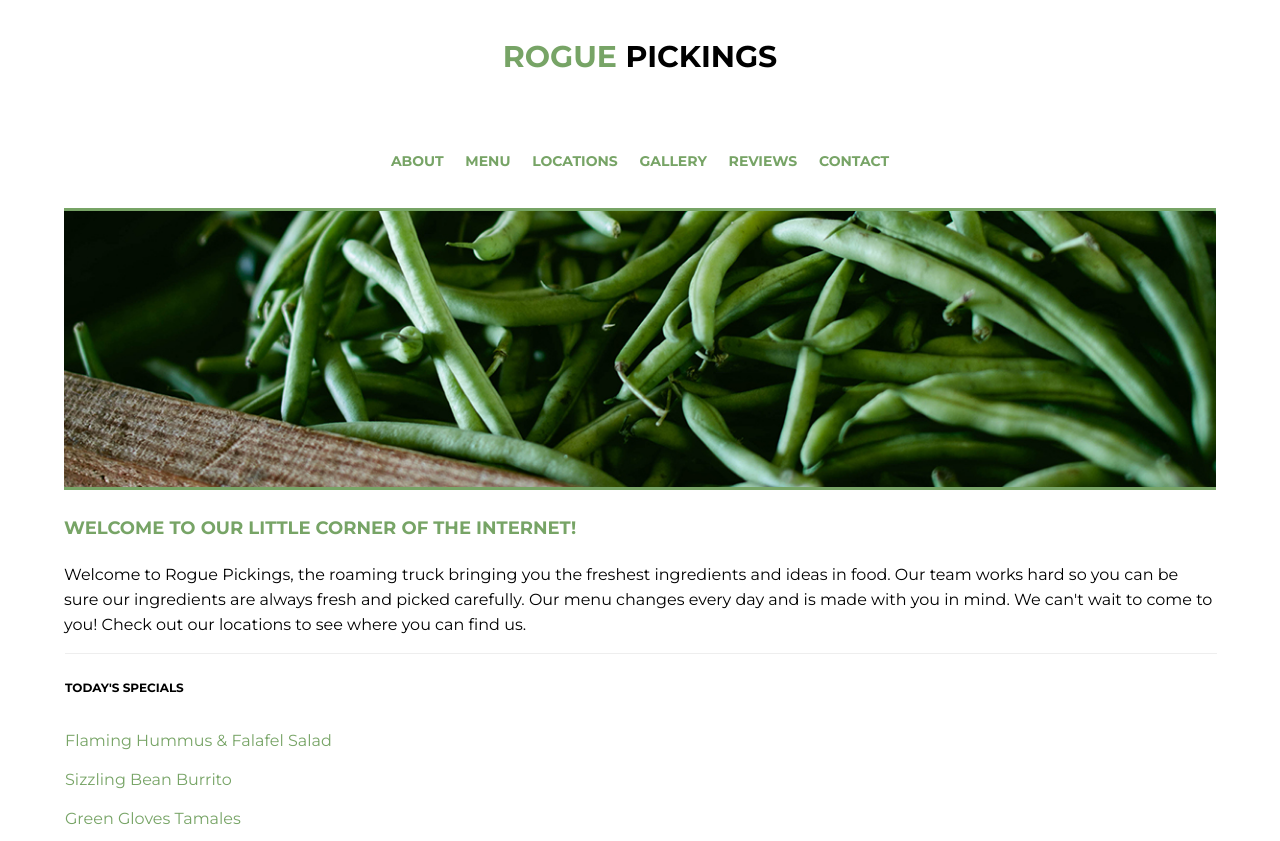
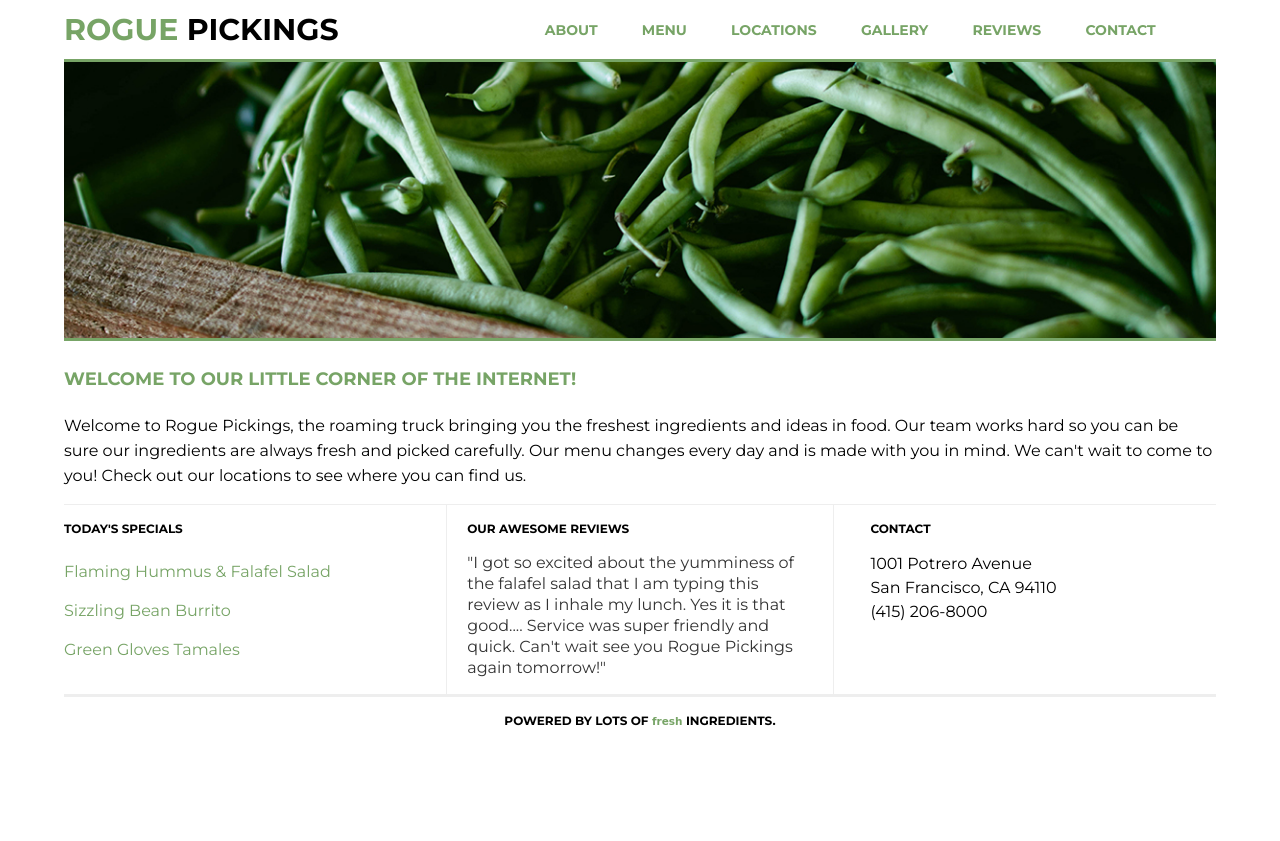
Before and after one commit to mikaturner/206-rogue_pickings-206starter, a plain HTML site: page index.html in a window 1280 px wide. Shown: the top 841 px of the page. After the commit the page ends 800 px from the top, so only its background shows below. Drawn offline with Linux system fonts and the light colour scheme; a web font is replaced by a local one.

Commit message:
Added responsive stylings

```diff
--- a/css/main.css
+++ b/css/main.css
@@ -2,12 +2,12 @@ html {
     font-size:16px;
 }
 body {
+	align-items: center;
+	display: flex;
 	font-size:1em;
 	font-family: 'Montserrat', Helvetica, Arial, sans-serif;
-	display: flex;
 	justify-content: center;
-	align-items: center;
-	flex-flow: row wrap;
+
 }
 
 .container {
@@ -43,28 +43,33 @@ h4 {
 p {
 	font-size: 0.875em;
 	line-height: 1.3125em;
-    padding: 0 1.875em;
 }
 
 /*The widths are in a percentage!*/
 header {
-	margin: 0 auto;
+	border-bottom: 3px solid #77a466;
+	width: 100%;
+	text-align: center;
 	display: flex;
 	justify-content: center;
 	align-items: center;
-	flex-flow: column wrap;
+	flex-flow: row wrap;
+
 }
 
 header h1 {
 	margin: 0;
-	padding: 38px 0;
+	padding: 38px 20px 20px 20px;
+	border-bottom: 3px solid #77a466;
+	width: 100%;
 }
 header h1 span {
 	color: #77a466;
 }
 
 header nav {
-	padding: 2.375em 0;
+	padding: 20px 0;
+	width: 100%;
 }
 header nav ul {
 	margin: 0;
@@ -74,8 +79,8 @@ header nav ul li {
 	text-transform: uppercase;
 	font-weight: 700;
 	font-size: 0.875em;
-	padding: 0 0.625em;
-	display: inline;
+	padding: 10px 0;
+	list-style: none;
 }
 header nav ul li a{
 	text-decoration: none;
@@ -85,24 +90,14 @@ header nav ul li a{
 /*The widths are in a percentage!*/
 .top-section,
 .bottom-section {
-	margin: 0 auto;
 	display: flex;
 	justify-content: center;
 	align-items: center;
 	flex-flow: column wrap;
 }
-
-.main-image {
-	height: auto;
-}
 .main-image img {
 	width: 100%;
 	border-bottom: .1875em solid #77a466;
-	border-top: .1875em solid #77a466;
-}
-
-.main-title {
-	height: auto;
 }
 .main-title h3 {
 	text-align: left;
@@ -119,24 +114,8 @@ header nav ul li a{
 .section-two,
 .section-three {
 	width: 100%;
-	height: auto;
 	border-top: 1px solid #eee;
 }
-
-.section-one h4 {
-	padding: 10px 0;
-}
-
-.section-two {
-	border-left: 1px solid #eee;
-	border-right: 1px solid #eee;
-}
-
-.section-two h4,
-.section-three h4 {
-	padding: 10px 30px;
-}
-
 .menu {
 	list-style: none;
 	padding: 0;
@@ -160,7 +139,7 @@ header nav ul li a{
 /*The widths are in a percentage!*/
 footer {
 	border-top: 3px solid #eee;
-	margin: 0 auto;
+	width: 100%;
 	text-align: center;
 	display: flex;
 	justify-content: center;
@@ -173,3 +152,56 @@ footer span {
 	color: #77a466;
 	font-size: 0.875em;
 }
+@media all and (min-width:768px) {
+	/* Tablet styles here */
+.section-one,
+.section-two,
+.section-three {
+	flex-basis: 30%;
+	border-top: none;
+
+}
+.section-two {
+	border-left: 1px solid #eee;
+	border-right: 1px solid #eee;
+	padding: 0 20px;
+}
+.bottom-section {
+	display: flex;
+	justify-content: space-between;
+	align-items: flex-start;
+	flex-flow: row wrap;
+	border-top: 1px solid #eee;
+}
+header nav ul li {
+	text-transform: uppercase;
+	font-weight: 700;
+	font-size: 0.875em;
+	padding: 10px 20px 0px 20px;
+	display: inline;
+}
+@media all and (min-width:1200px) {
+	/* Desktop styles here */
+	header {
+		justify-content: space-between;
+		text-align: left;
+		flex-flow: row;
+
+	}
+		header h1 {
+
+			padding: 0;
+			border-bottom: none;
+			width: 40%;
+		}
+		header nav {
+			width: 60%;
+		}
+		header nav ul li {
+			text-transform: uppercase;
+			font-weight: 700;
+			font-size: 0.875em;
+			list-style: none;
+		}
+}
+}
```
Also changed, not shown: indexdesktop.html (deleted, +0 -62 lines).
